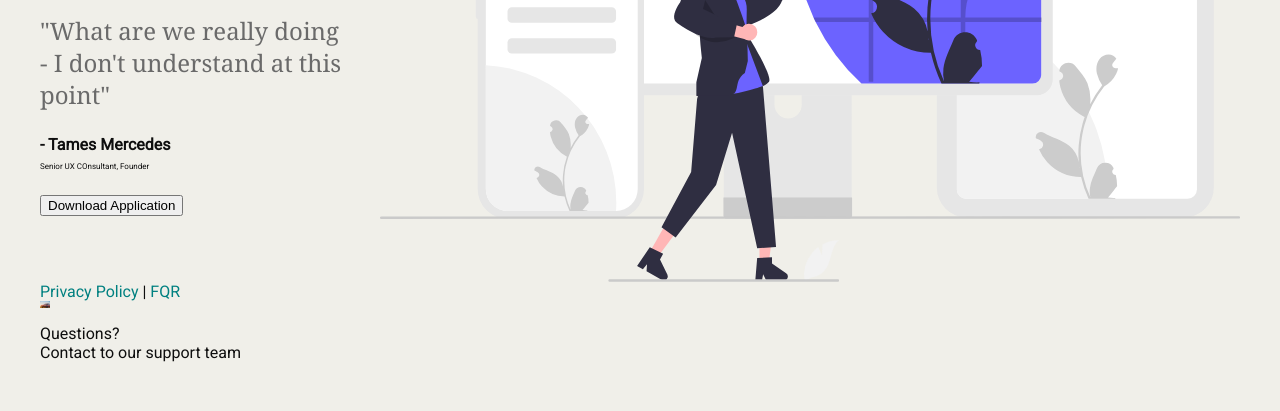
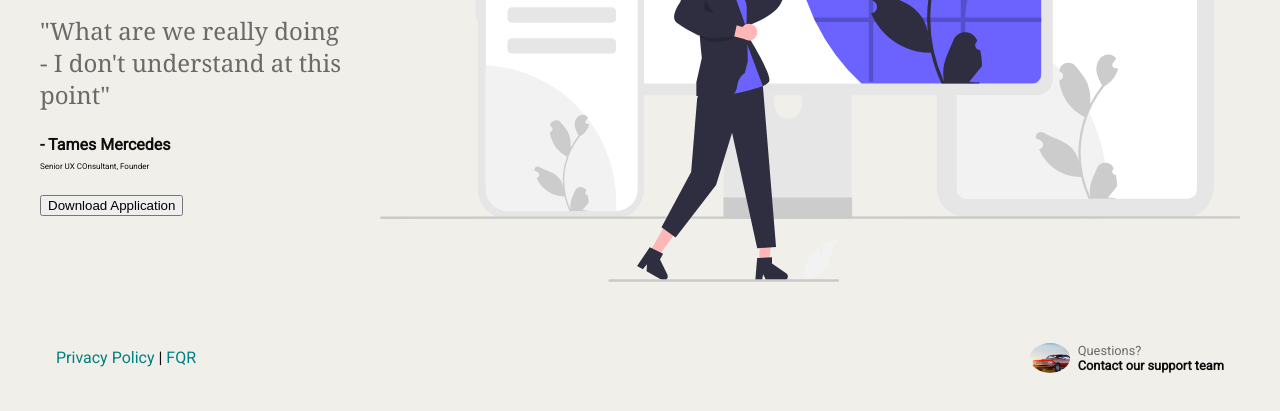
Before and after one commit to Temisolovn/LandingPageLiveCode, a plain HTML site: page index.html in a window 1280 px wide. Shown: the part 385-796 px from the top of the page. Drawn offline with Linux system fonts and the light colour scheme; a web font is replaced by a local one.

Commit message:
last part

```diff
--- a/CSS/style.css
+++ b/CSS/style.css
@@ -42,7 +42,7 @@ body {
     font-family: Roboto, sans-serif;
     color: #0e0e0e;
     height: 100vh;
-    overflow: hidden;
+    overflow: scroll;
     background-color: #f0efe9;
 }
 ol, ul {
@@ -52,10 +52,6 @@ ol, ul {
     font-family: Roboto, sans-serif;
     list-style: none;
 
-}
-table {
-    border-collapse: collapse;
-    border-spacing: 0;
 }
 
 a {
@@ -168,3 +164,32 @@ section-button {
     border-radius: 5px;
     color: #fff;
 }
+
+footer {
+    display: flex;
+    justify-content: space-between;
+    align-items: center;
+    padding: 1rem;
+    margin-top: 2rem;
+}
+
+footer img {
+    width: 40px;
+    border-radius: 50%;
+}
+
+.support {
+    display: flex;
+    align-items: center;
+}
+
+footer p {
+    font-size: 0.8rem;
+    color: #6a6a6a;
+    margin-left: 0.5rem;
+}
+
+.support-action {
+    color: #0e0e0e;
+    font-weight: bold;
+}
--- a/index.html
+++ b/index.html
@@ -94,10 +94,10 @@
          <footer>
              <div><a href="#">Privacy Policy</a> | <a href="#">FQR</a></div>
                 <div class="support">
-                 <img src="images/Classique2.jpg" width="10px" height="10px" alt="Carro"/>
+                 <img src="images/Classique2.jpg" alt="Carro"/>
                   <p>
                      Questions? <br /><span class="support-action"
-                     >Contact to our support team</span>
+                     >Contact our support team</span>
                   </p>
                  </div>
          </footer>
```
Lines whose indentation alone changed are shown as unchanged.
